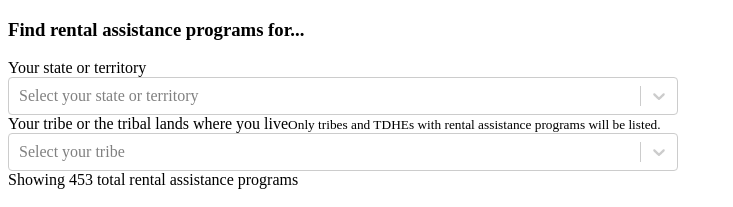
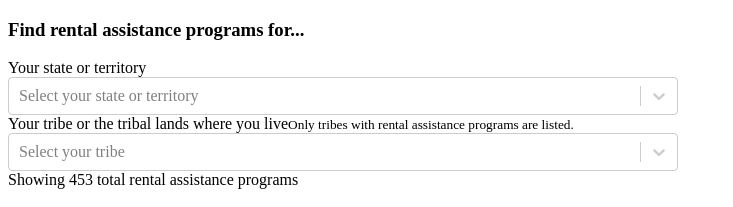
Before and after one commit to cfpb/rental-assistance-finder, a React (Create React App) app: page / in a window 1280 px wide. Shown: the top 207 px of the page, without its empty margins (0-733 px from the left). Built offline with nearby package versions, Linux system fonts and the light colour scheme.

Commit message:
Update tribe filter helper text.

```diff
--- a/src/Filters.js
+++ b/src/Filters.js
@@ -17,7 +17,7 @@ function Filters( props ) {
                 handler={ props.setTribe }
                 label='Your tribe or the tribal lands where you live'
                 placeholder='Select your tribe'
-                helperText='Only tribes and TDHEs with rental assistance programs will be listed.' />
+                helperText='Only tribes with rental assistance programs are listed.' />
       </div>
     </div>
   );
```
